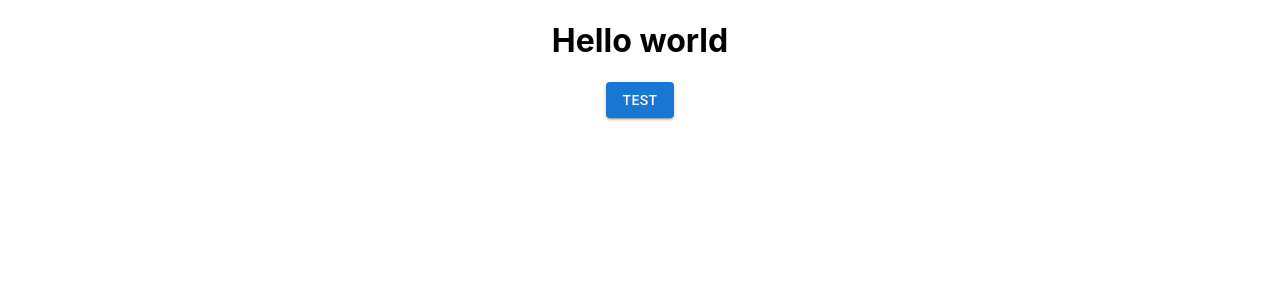
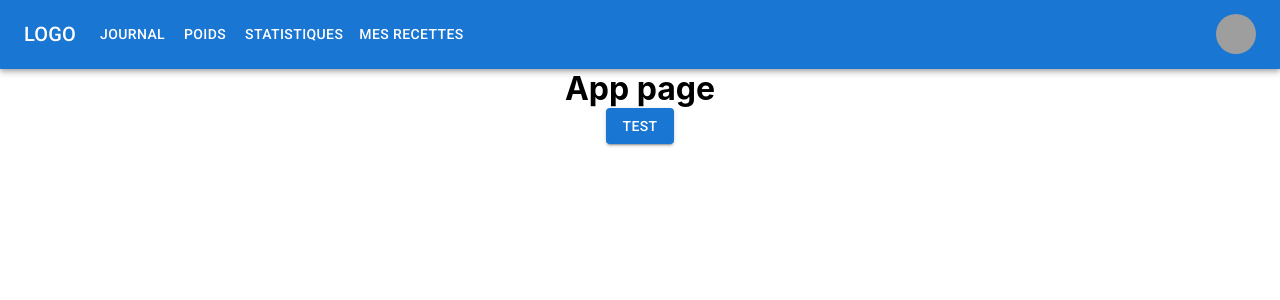
Before and after one commit to theobdn/M2iApp, a React (Create React App) app in the folder m2iapp/: page / in a window 1280 px wide. Shown: the top 300 px of the page. Built offline with nearby package versions, Linux system fonts and the light colour scheme; grey boxes are pictures that could not be loaded.

Commit message:
Création navbar

```diff
--- a/m2iapp/package.json
+++ b/m2iapp/package.json
@@ -6,6 +6,7 @@
     "@emotion/react": "^11.9.0",
     "@emotion/styled": "^11.8.1",
     "@fontsource/roboto": "^4.5.5",
+    "@mui/icons-material": "^5.6.2",
     "@mui/material": "^5.6.2",
     "@testing-library/jest-dom": "^5.16.4",
     "@testing-library/react": "^13.1.1",
--- a/m2iapp/src/App.css
+++ b/m2iapp/src/App.css
@@ -2,6 +2,8 @@
   list-style: none;
   text-decoration: none;
   box-sizing: border-box;
+  margin: 0;
+  padding: 0;
 }
 
 .App {
--- a/m2iapp/src/App.tsx
+++ b/m2iapp/src/App.tsx
@@ -1,11 +1,13 @@
 import React from 'react';
 import './App.css';
 import Button from '@mui/material/Button';
+import { Navbar } from './Primary/Navbar';
 
 function App() {
   return (
     <div className="App">
-      <h1>Hello world</h1>
+      <Navbar/>
+      <h1>App page</h1>
       <Button variant='contained'>TEST</Button>
     </div>
   );
--- /dev/null
+++ b/m2iapp/src/Primary/Navbar.tsx
@@ -0,0 +1,156 @@
+import * as React from 'react';
+import AppBar from '@mui/material/AppBar';
+import Box from '@mui/material/Box';
+import Toolbar from '@mui/material/Toolbar';
+import IconButton from '@mui/material/IconButton';
+import Typography from '@mui/material/Typography';
+import Menu from '@mui/material/Menu';
+import MenuIcon from '@mui/icons-material/Menu';
+import Container from '@mui/material/Container';
+import Avatar from '@mui/material/Avatar';
+import Button from '@mui/material/Button';
+import Tooltip from '@mui/material/Tooltip';
+import MenuItem from '@mui/material/MenuItem';
+
+
+export const Navbar = () => {
+  const [anchorElNav, setAnchorElNav] = React.useState<null | HTMLElement>(null);
+  const [anchorElUser, setAnchorElUser] = React.useState<null | HTMLElement>(null);
+
+  const handleOpenNavMenu = (event: React.MouseEvent<HTMLElement>) => {
+    setAnchorElNav(event.currentTarget);
+  };
+  const handleOpenUserMenu = (event: React.MouseEvent<HTMLElement>) => {
+    setAnchorElUser(event.currentTarget);
+  };
+
+  const handleCloseNavMenu = () => {
+    setAnchorElNav(null);
+  };
+
+  const handleCloseUserMenu = () => {
+    setAnchorElUser(null);
+  };
+
+  return (
+    <AppBar position="static">
+      <Container maxWidth="xl">
+        <Toolbar disableGutters>
+          <Typography
+            variant="h6"
+            noWrap
+            component="div"
+            sx={{ mr: 2, display: { xs: 'none', md: 'flex' } }}
+          >
+            LOGO
+          </Typography>
+
+          <Box sx={{ flexGrow: 1, display: { xs: 'flex', md: 'none' } }}>
+            <IconButton
+              size="large"
+              aria-label="account of current user"
+              aria-controls="menu-appbar"
+              aria-haspopup="true"
+              onClick={handleOpenNavMenu}
+              color="inherit"
+            >
+              <MenuIcon />
+            </IconButton>
+            <Menu
+              id="menu-appbar"
+              anchorEl={anchorElNav}
+              anchorOrigin={{
+                vertical: 'bottom',
+                horizontal: 'left',
+              }}
+              keepMounted
+              transformOrigin={{
+                vertical: 'top',
+                horizontal: 'left',
+              }}
+              open={Boolean(anchorElNav)}
+              onClose={handleCloseNavMenu}
+              sx={{
+                display: { xs: 'block', md: 'none' },
+              }}
+            >
+                <MenuItem onClick={handleCloseNavMenu}>
+                  <Typography textAlign="center">test</Typography>
+                </MenuItem>
+                <MenuItem onClick={handleCloseNavMenu}>
+                  <Typography textAlign="center">test</Typography>
+                </MenuItem>
+                <MenuItem onClick={handleCloseNavMenu}>
+                  <Typography textAlign="center">test</Typography>
+                </MenuItem>
+            </Menu>
+          </Box>
+          <Typography
+            variant="h6"
+            noWrap
+            component="div"
+            sx={{ flexGrow: 1, display: { xs: 'flex', md: 'none' } }}
+          >
+            LOGO
+          </Typography>
+          <Box sx={{ flexGrow: 1, display: { xs: 'none', md: 'flex' } }}>
+              <Button
+                onClick={handleCloseNavMenu}
+                sx={{ my: 2, color: 'white', display: 'block' }}
+              >Journal
+              </Button>
+              <Button
+                onClick={handleCloseNavMenu}
+                sx={{ my: 2, color: 'white', display: 'block' }}
+              >Poids
+              </Button>
+              <Button
+                onClick={handleCloseNavMenu}
+                sx={{ my: 2, color: 'white', display: 'block' }}
+              >Statistiques
+              </Button>
+              <Button
+                onClick={handleCloseNavMenu}
+                sx={{ my: 2, color: 'white', display: 'block' }}
+              >Mes recettes
+              </Button>
+          </Box>
+
+          <Box sx={{ flexGrow: 0 }}>
+            <Tooltip title="Open settings">
+              <IconButton onClick={handleOpenUserMenu} sx={{ p: 0 }}>
+                <Avatar alt="Remy Sharp" src="/static/images/avatar/2.jpg" />
+              </IconButton>
+            </Tooltip>
+            <Menu
+              sx={{ mt: '45px' }}
+              id="menu-appbar"
+              anchorEl={anchorElUser}
+              anchorOrigin={{
+                vertical: 'top',
+                horizontal: 'right',
+              }}
+              keepMounted
+              transformOrigin={{
+                vertical: 'top',
+                horizontal: 'right',
+              }}
+              open={Boolean(anchorElUser)}
+              onClose={handleCloseUserMenu}
+            >
+                <MenuItem onClick={handleCloseUserMenu}>
+                  <Typography textAlign="center">test</Typography>
+                </MenuItem>
+                <MenuItem onClick={handleCloseUserMenu}>
+                  <Typography textAlign="center">test</Typography>
+                </MenuItem>
+                <MenuItem onClick={handleCloseUserMenu}>
+                  <Typography textAlign="center">test</Typography>
+                </MenuItem>
+            </Menu>
+          </Box>
+        </Toolbar>
+      </Container>
+    </AppBar>
+  );
+};
```
Also changed, not shown: 1 other file (tests, documents, lock files or other folders).
